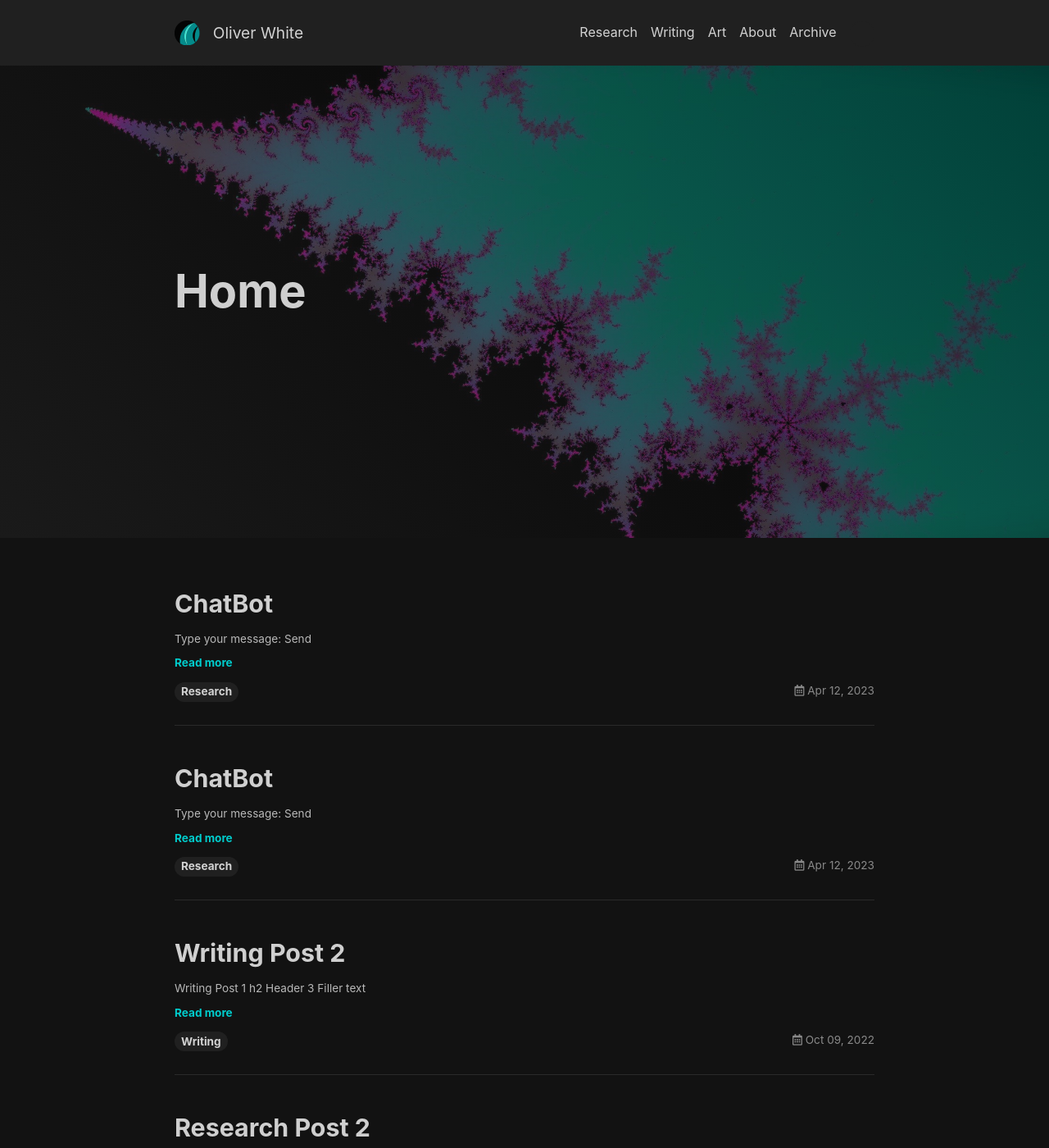
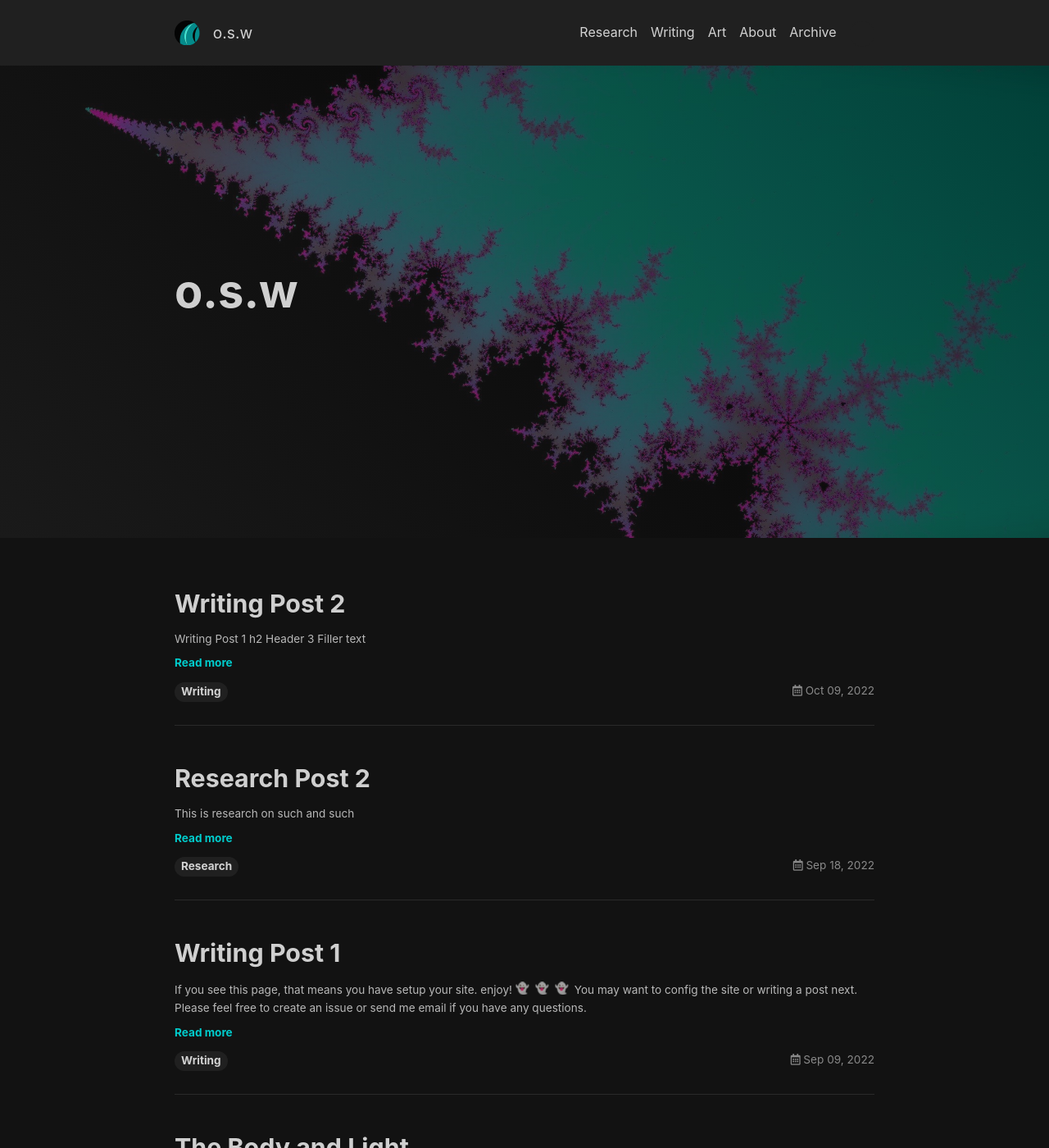
Before and after one commit to oliwhi/oliver_white, a Jekyll site: the page built from index.html, in a window 1280 px wide and 1400 px high. Shown: the whole window at 82% size. Built offline with Jekyll 4.4.1, drawn with Linux system fonts in a browser that asks for light colours; nearby versions of some CDN libraries; emoji names are drawn with the system emoji font; the list of posts is cut into pages by our own code; some of the changed text lies outside the part shown.

Commit message:
name to o.s.w.

```diff
--- a/_config.yml
+++ b/_config.yml
@@ -20,9 +20,9 @@
 highlight_theme: default # "default" (default), "tomorrow", "tomorrow-night", "tomorrow-night-eighties", "tomorrow-night-blue", "tomorrow-night-bright"
 url     : https://oliwhi.github.io # the base hostname & protocol for your site e.g. https://www.someone.com
 baseurl : /oliver_white # does not include hostname
-title   : Oliver White
+title   : o.s.w
 description: > # this means to ignore newlines until "Language & timezone"
-  Site Description Goes here
+  Welcome to o.s.w.
 
 
 ## => Language and Timezone
--- a/index.html
+++ b/index.html
@@ -1,6 +1,6 @@
 ---
 layout: home
-title: Home
+title: o.s.w
 article_header:
   type: overlay
   theme: dark
```
Also changed, not shown: removed_posts/2023-04-12-research_post_3.html (renamed from _posts/removed/2023-04-12-research_post_3.html), removed_posts/2023-04-12-research_post_4.html (renamed from _posts/removed/2023-04-12-research_post_4.html).
